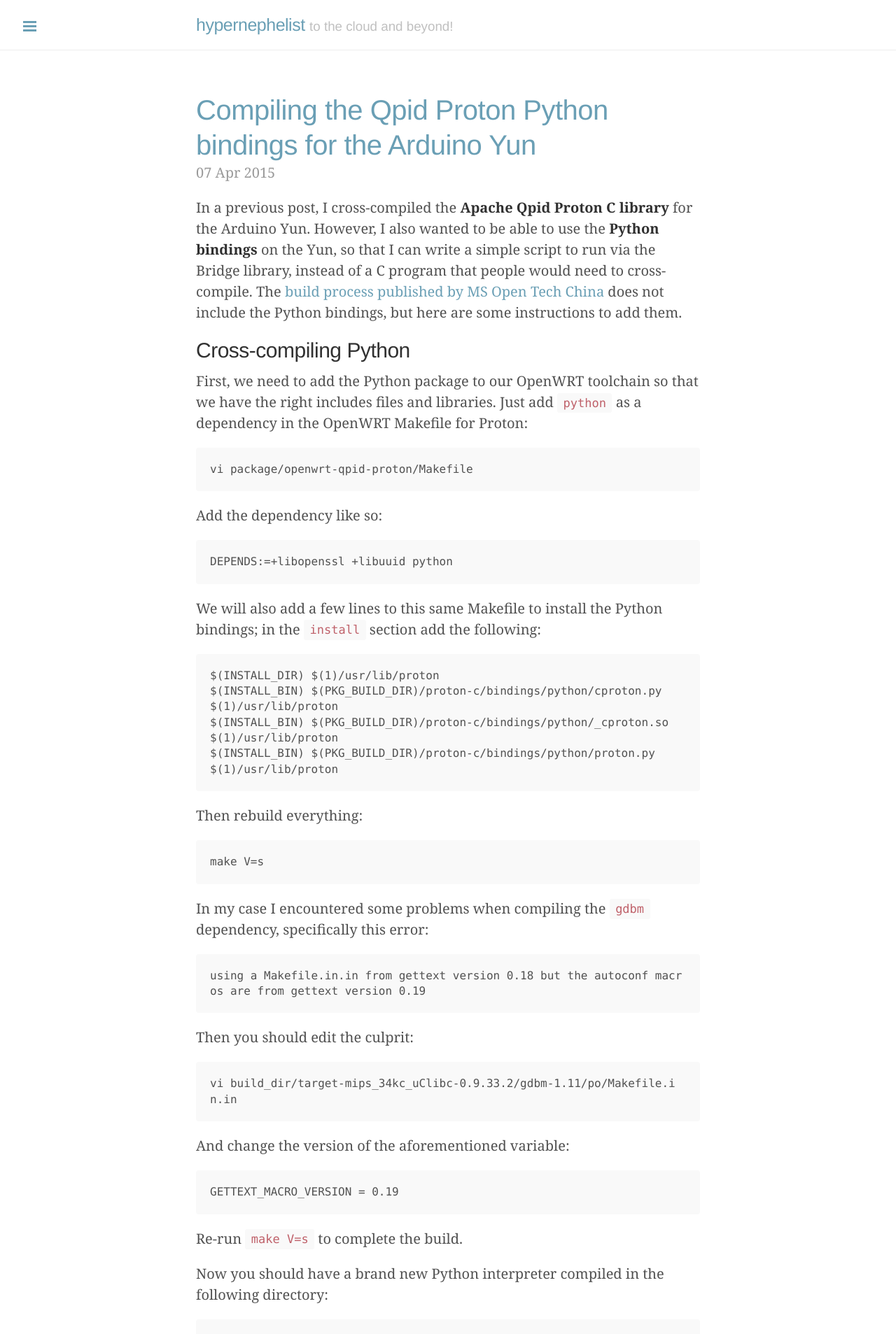
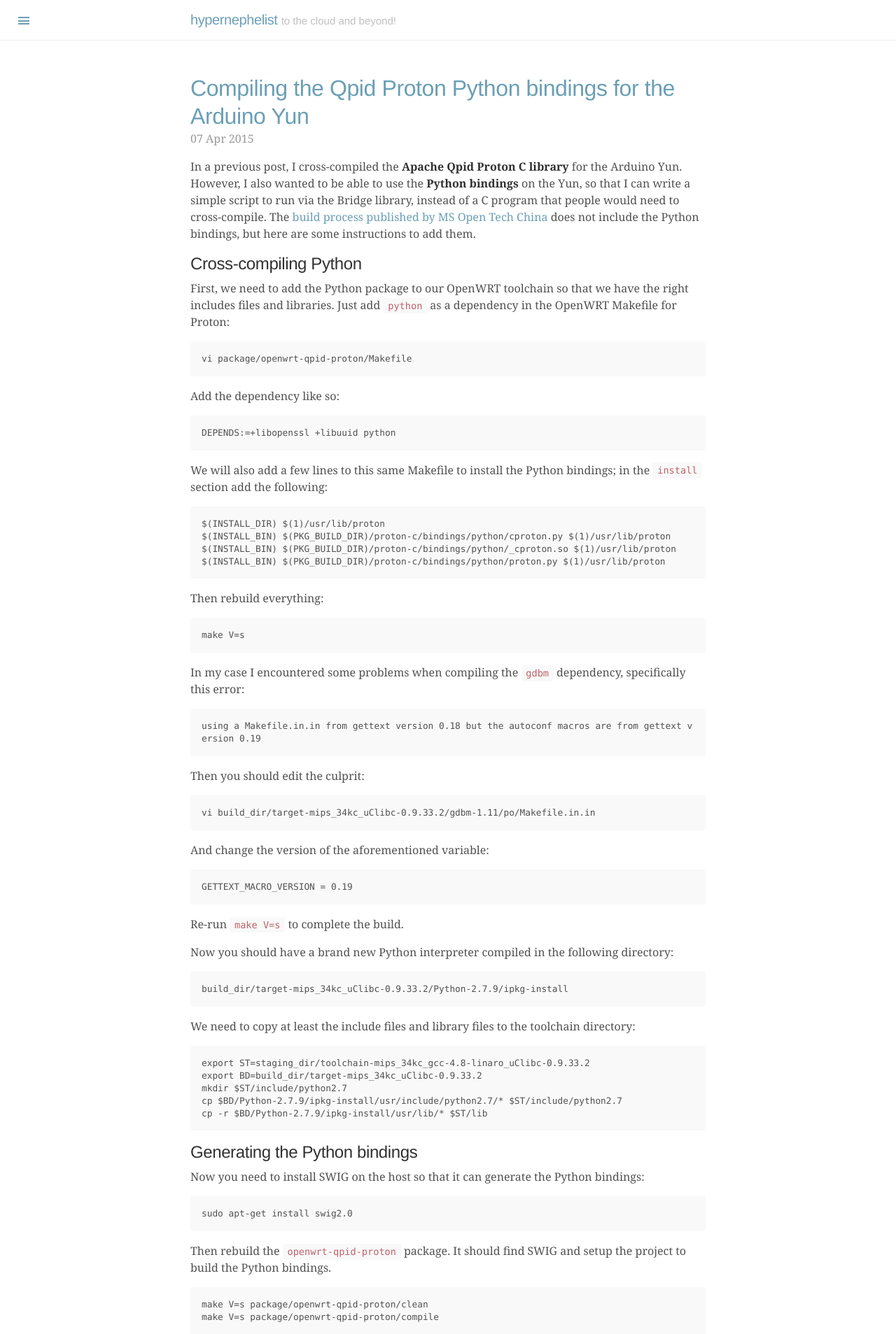
Before and after one commit to tomconte/tomconte.github.io, a Jekyll site: the page built from index.html, in a window 1280 px wide. Shown: the top 1907 px of the page at 70% size. Built offline with Jekyll 4.4.1, drawn with Linux system fonts in a browser that asks for light colours; Markdown is read by kramdown in place of the engine named in the settings; the list of posts is cut into pages by our own code.

Commit message:
Changed font size and container width

```diff
--- a/public/css/lanyon.css
+++ b/public/css/lanyon.css
@@ -82,7 +82,7 @@
 }
 @media (min-width: 56em) {
   .container {
-    max-width: 38rem;
+    max-width: 48rem;
   }
 }
 
--- a/public/css/poole.css
+++ b/public/css/poole.css
@@ -54,7 +54,7 @@
 }
 @media (min-width: 38em) {
   html {
-    font-size: 20px;
+    font-size: 16px;
   }
 }
 
@@ -286,7 +286,7 @@
  */
 
 .container {
-  max-width: 38rem;
+  max-width: 48rem;
   padding-left:  1rem;
   padding-right: 1rem;
   margin-left:  auto;
```
